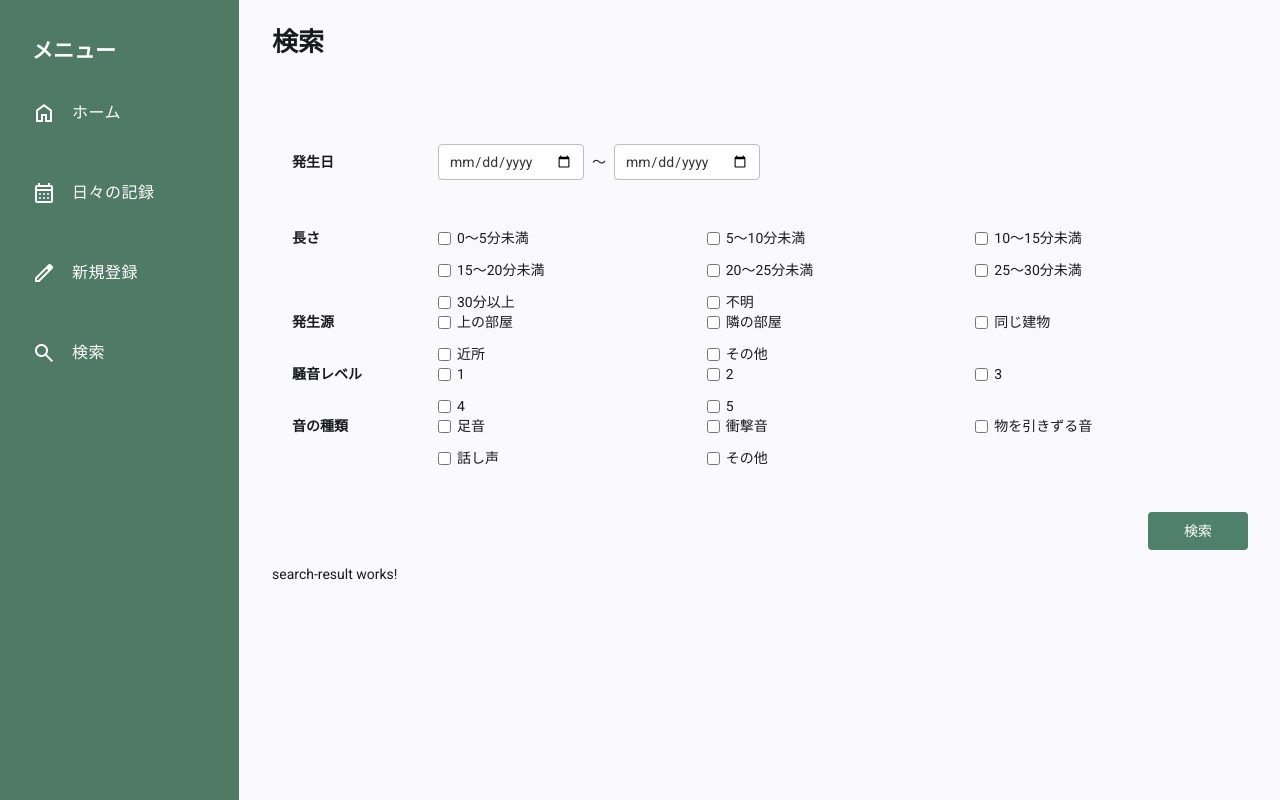
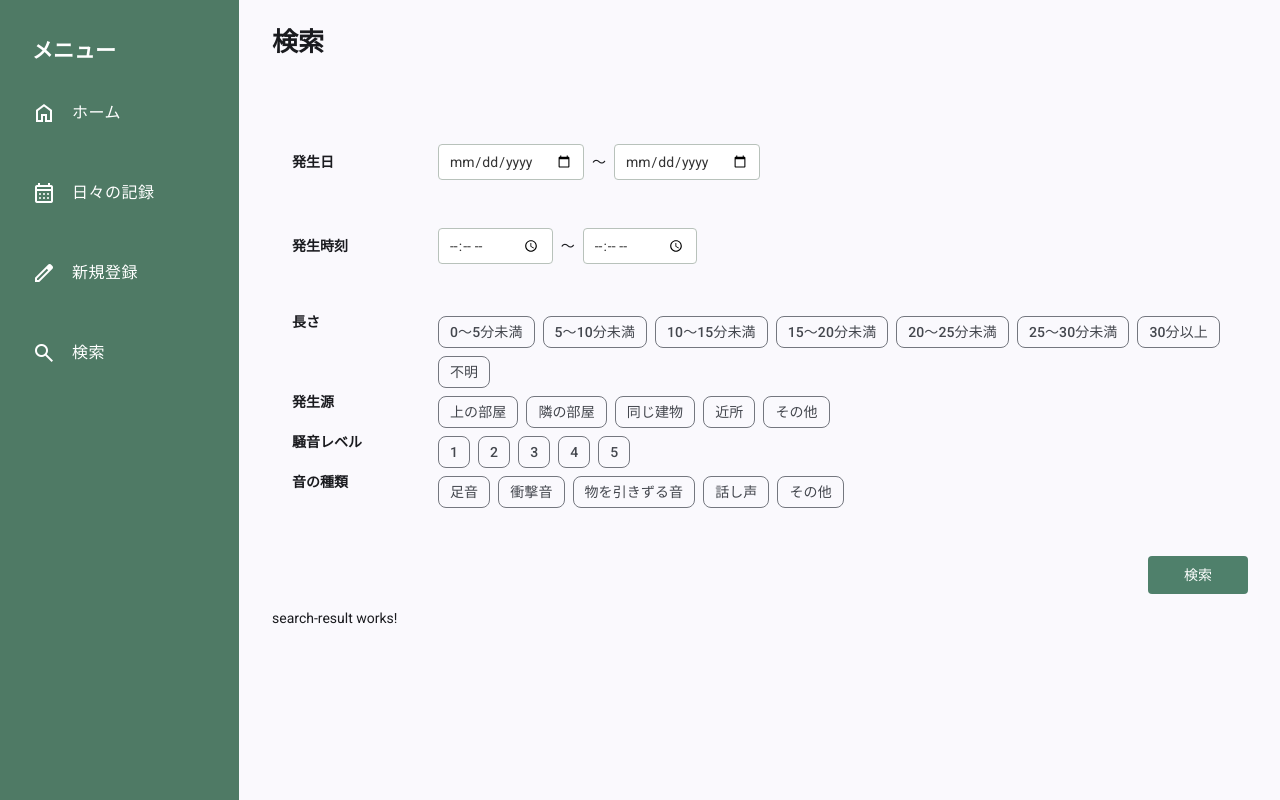
Before and after one commit to k5-mina/life-log-frontend, an Angular app: page /search in a window 1280 px wide. Built offline with nearby package versions, Linux system fonts and the light colour scheme.

Commit message:
検索画面のレイアウトを修正
チェックボックスをmat-chip-optionsに修正

```diff
--- a/src/app/features/search/search-condition/search-condition.html
+++ b/src/app/features/search/search-condition/search-condition.html
@@ -18,77 +18,70 @@
         </div>
       </div>
 
+      <div class="search-row">
+        <label for="time-from">発生時刻</label>
+
+        <div class="time-range">
+          <input
+            class="time-input"
+            id="time-from"
+            type="time"
+            formControlName="occurrenceTimeFrom"
+          />
+
+          <span>～</span>
+
+          <input class="time-input" id="time-to" type="time" formControlName="occurrenceTimeTo" />
+        </div>
+      </div>
+
       <div class="form-row button-row">
         <legend>長さ</legend>
 
-        <div class="button-row-options">
+        <mat-chip-listbox multiple formControlName="durationCategories" aria-label="長さ">
           @for (option of durationOptions; track option) {
-            <label class="choice">
-              <input
-                type="checkbox"
-                [value]="option"
-                [checked]="searchCondition.controls.durationCategoryes.value.includes(option)"
-                (change)="onDurationChange($event)"
-              />
+            <mat-chip-option [value]="option">
               {{ option }}
-            </label>
+            </mat-chip-option>
           }
-        </div>
+        </mat-chip-listbox>
       </div>
 
-      <fieldset class="form-row button-row">
+      <div class="form-row button-row">
         <legend>発生源</legend>
 
-        <div class="button-row-options">
+        <mat-chip-listbox multiple formControlName="occurrenceSources" aria-label="発生源">
           @for (option of sourceOptions; track option) {
-            <label class="choice">
-              <input
-                type="checkbox"
-                [value]="option"
-                [checked]="searchCondition.controls.occurrenceSources.value.includes(option)"
-                (change)="onSourceChange($event)"
-              />
+            <mat-chip-option [value]="option">
               {{ option }}
-            </label>
+            </mat-chip-option>
           }
-        </div>
-      </fieldset>
+        </mat-chip-listbox>
+      </div>
 
-      <fieldset class="form-row button-row">
+      <div class="form-row button-row">
         <legend>騒音レベル</legend>
 
-        <div class="button-row-options">
+        <mat-chip-listbox multiple formControlName="noiseLevels" aria-label="騒音レベル">
           @for (option of noiseLevelOptions; track option) {
-            <label class="choice">
-              <input
-                type="checkbox"
-                [value]="option"
-                [checked]="searchCondition.controls.noiseLevels.value.includes(option)"
-                (change)="onNoiseLevelChange($event)"
-              />
+            <mat-chip-option [value]="option">
               {{ option }}
-            </label>
+            </mat-chip-option>
           }
-        </div>
-      </fieldset>
+        </mat-chip-listbox>
+      </div>
 
-      <fieldset class="form-row button-row">
+      <div class="form-row button-row">
         <legend>音の種類</legend>
 
-        <div class="button-row-options">
+        <mat-chip-listbox multiple formControlName="soundTypes" aria-label="音の種類">
           @for (option of soundTypeOptions; track option) {
-            <label class="choice">
-              <input
-                type="checkbox"
-                [value]="option"
-                [checked]="searchCondition.controls.soundTypes.value.includes(option)"
-                (change)="onSoundTypesChange($event)"
-              />
+            <mat-chip-option [value]="option">
               {{ option }}
-            </label>
+            </mat-chip-option>
           }
-        </div>
-      </fieldset>
+        </mat-chip-listbox>
+      </div>
     </div>
 
     <div class="search-actions">
--- a/src/app/features/search/search-condition/search-condition.scss
+++ b/src/app/features/search/search-condition/search-condition.scss
@@ -20,13 +20,15 @@
   font-weight: bold;
 }
 
-.date-range {
+.date-range,
+.time-range {
   display: flex;
   align-items: center;
   gap: 8px;
 }
 
-.date-input {
+.date-input,
+.time-input {
   box-sizing: border-box;
   max-width: 100%;
   min-height: 30px;
--- a/src/app/features/search/search-condition/search-condition.ts
+++ b/src/app/features/search/search-condition/search-condition.ts
@@ -1,8 +1,9 @@
 import { Component } from '@angular/core';
 import { FormControl, FormGroup, ReactiveFormsModule } from '@angular/forms';
+import { MatChipsModule } from '@angular/material/chips';
 
 @Component({
-  imports: [ReactiveFormsModule],
+  imports: [ReactiveFormsModule, MatChipsModule],
   selector: 'app-search-condition',
   styleUrl: './search-condition.scss',
   templateUrl: './search-condition.html',
@@ -11,7 +12,9 @@ export class SearchCondition {
   searchCondition = new FormGroup({
     occurrenceDateFrom: new FormControl('', { nonNullable: true }),
     occurrenceDateTo: new FormControl('', { nonNullable: true }),
-    durationCategoryes: new FormControl<string[]>([], { nonNullable: true }),
+    occurrenceTimeFrom: new FormControl('', { nonNullable: true }),
+    occurrenceTimeTo: new FormControl('', { nonNullable: true }),
+    durationCategories: new FormControl<string[]>([], { nonNullable: true }),
     occurrenceSources: new FormControl<string[]>([], { nonNullable: true }),
     noiseLevels: new FormControl<number[]>([], { nonNullable: true }),
     soundTypes: new FormControl<string[]>([], { nonNullable: true }),
@@ -37,57 +40,4 @@ export class SearchCondition {
 
   // 音の種類選択肢
   readonly soundTypeOptions = ['足音', '衝撃音', '物を引きずる音', '話し声', 'その他'];
-
-  onDurationChange(event: Event): void {
-    const input = event.target as HTMLInputElement;
-    const durationCategoryes = this.searchCondition.controls.durationCategoryes;
-
-    const values = durationCategoryes.value;
-
-    if (input.checked) {
-      durationCategoryes.setValue([...values, input.value]);
-    } else {
-      durationCategoryes.setValue(values.filter((value) => value !== input.value));
-    }
-  }
-
-  onSourceChange(event: Event): void {
-    const input = event.target as HTMLInputElement;
-    const occurrenceSources = this.searchCondition.controls.occurrenceSources;
-
-    const values = occurrenceSources.value;
-
-    if (input.checked) {
-      occurrenceSources.setValue([...values, input.value]);
-    } else {
-      occurrenceSources.setValue(values.filter((value) => value !== input.value));
-    }
-  }
-
-  onNoiseLevelChange(event: Event): void {
-    const input = event.target as HTMLInputElement;
-    const noiseLevels = this.searchCondition.controls.noiseLevels;
-
-    const values = noiseLevels.value;
-    const value = Number(input.value);
-
-    if (input.checked) {
-      noiseLevels.setValue([...values, value]);
-    } else {
-      noiseLevels.setValue(values.filter((value) => value !== value));
-    }
-  }
-
-  onSoundTypesChange(event: Event): void {
-    const input = event.target as HTMLInputElement;
-    const soundTypes = this.searchCondition.controls.soundTypes;
-
-    const values = soundTypes.value;
-
-    if (input.checked) {
-      soundTypes.setValue([...values, input.value]);
-    } else {
-      soundTypes.setValue(values.filter((value) => value !== input.value));
-    }
-  }
 }
```
